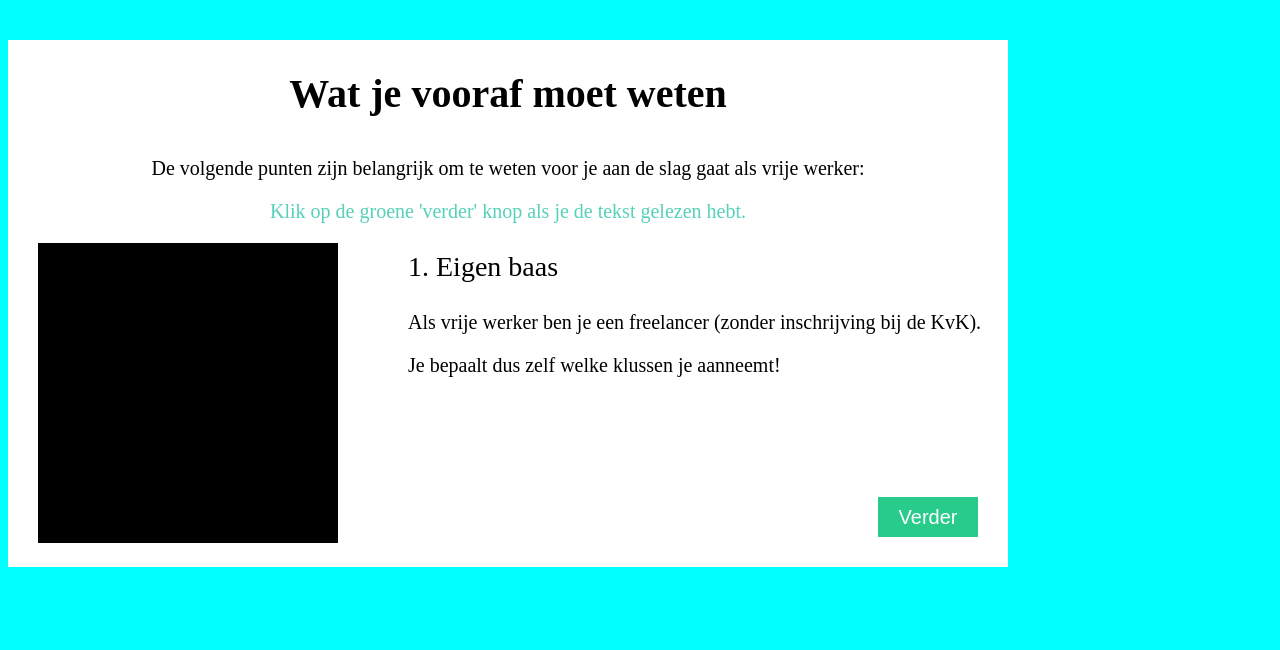
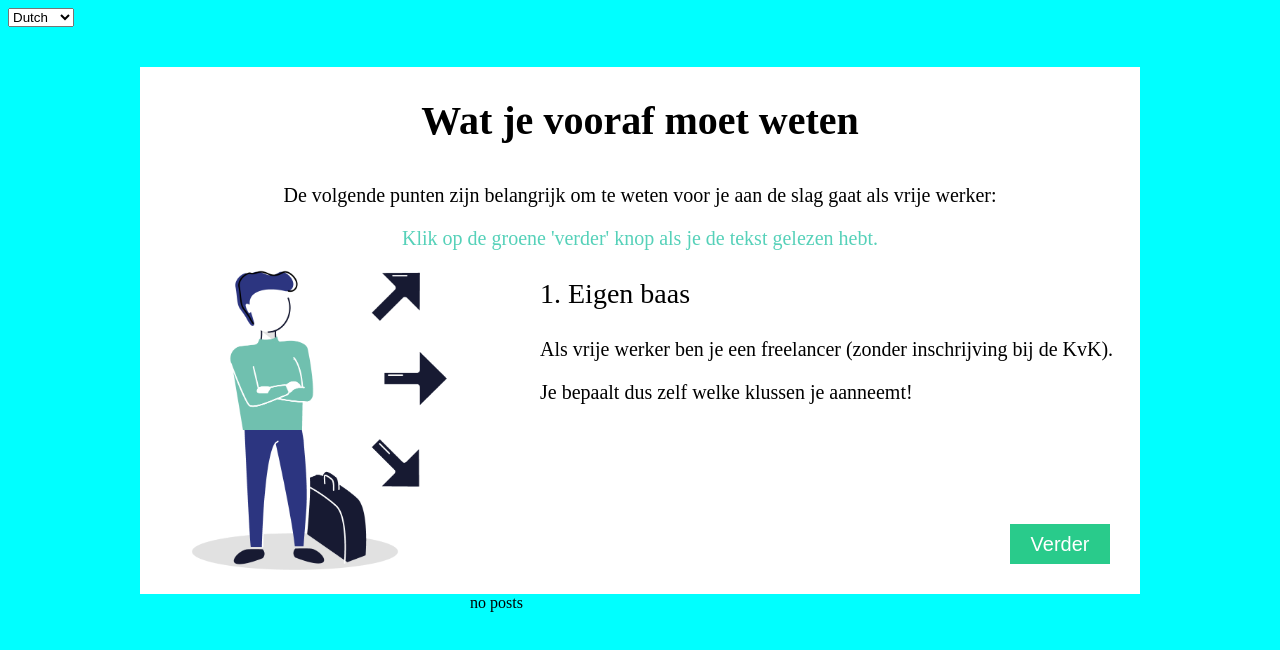
Before and after one commit to Sadek2002/WerkStandby, a React (Create React App) app: page / in a window 1280 px wide. Shown: the top 650 px of the page. Built offline with nearby package versions, Linux system fonts and the light colour scheme; no server answers.

Commit message:
push image

```diff
--- /dev/null
+++ b/Posts/index.js
@@ -0,0 +1,16 @@
+import axios from "axios";
+import React, { Component } from "react";
+
+class Posts extends Component {
+  componentDidMount() {
+    axios.get("https://localhost:5000/posts").then((response) => {
+      console.log(response);
+    });
+  }
+
+  render() {
+    return "no posts";
+  }
+}
+
+export default Posts;
--- a/src/App.js
+++ b/src/App.js
@@ -1,25 +1,55 @@
 import "./styles.css";
+import React, { Component } from "react";
+import logo from "/img/image.png";
 
-export default function App() {
+class Header extends Component {
+  change(option) {
+    localStorage.setItem("lang", option.target.value);
+    window.location.reload();
+  }
+
+  render() {
+    const lang = localStorage.getItem("lang") || "nl";
     return (
+      <nav className="container mb-4 mt-4">
+        <div className="row">
+          <div className="col-10"></div>
+          <div className="col-2">
+            <select
+              className="custom-select pull-right"
+              onChange={this.change}
+              value={lang}
+            >
+              <option value="nl">Dutch</option>
+              <option value="en">English</option>
+              <option value="pl">Polish</option>
+            </select>
+          </div>
+        </div>
+
         <div className="whiteBox">
           <p className="whiteBoxTitle">Wat je vooraf moet weten</p>
           <p className="whiteBoxText">
-        De volgende punten zijn belangrijk om te weten voor je aan de slag gaat
-        als vrije werker:
+            De volgende punten zijn belangrijk om te weten voor je aan de slag
+            gaat als vrije werker:
           </p>
           <p className="whiteBoxCyanText">
             Klik op de groene 'verder' knop als je de tekst gelezen hebt.
           </p>
-      <div className="whiteBoxImage"></div>
+          <img class="image-css" src={logo}></img>
           <p className="whiteBoxSubtitle">1. Eigen baas</p>
           <p className="whiteBoxText2">
-        Als vrije werker ben je een freelancer (zonder inschrijving bij de KvK).
+            Als vrije werker ben je een freelancer (zonder inschrijving bij de
+            KvK).
           </p>
           <p className="whiteBoxText2">
             Je bepaalt dus zelf welke klussen je aanneemt!
           </p>
           <button className="whiteBoxButton">Verder</button>
         </div>
+      </nav>
     );
   }
+}
+
+export default Header;
--- a/src/index.js
+++ b/src/index.js
@@ -1,6 +1,6 @@
 import { StrictMode } from "react";
 import { createRoot } from "react-dom/client";
-
+import Posts from "../Posts";
 import App from "./App";
 
 const rootElement = document.getElementById("root");
@@ -15,5 +15,6 @@ console.log(loadTime);
 root.render(
   <StrictMode>
     <App />
+    <Posts />
   </StrictMode>
 );
--- a/src/styles.css
+++ b/src/styles.css
@@ -5,6 +5,7 @@ body {
 /* App.js CSS */
 
 .whiteBox {
+  margin: 0 auto;
   display: block;
   width: 50px;
   height: auto;
@@ -41,10 +42,9 @@ body {
   text-align: center;
 }
 
-.whiteBoxImage {
+.image-css {
   width: 300px;
   height: 300px;
-  background-color: black;
   float: left;
   display: inline-block;
   margin: auto auto 30px 30px;
```
Also changed, not shown: package.json (+12 -2 lines). Lines whose indentation alone changed are shown as unchanged.
